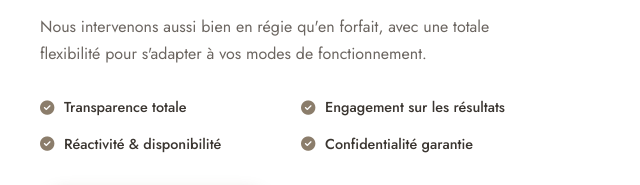
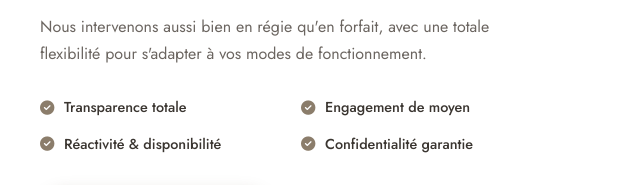
Before and after one commit to seemsharp/seemsharp-website, a plain HTML site: page public/index.html in a window 1280 px wide. Shown: the part 2891-3076 px from the top of the page, 640-1280 px from the left. Drawn offline with nearby package versions, Linux system fonts and the light colour scheme.

Commit message:
fix: engagement sur les résultats → engagement de moyen
Co-Authored-By: Claude Sonnet 4.6 <noreply@anthropic.com>

```diff
--- a/public/index.html
+++ b/public/index.html
@@ -193,7 +193,7 @@
         <p>Nous intervenons aussi bien en régie qu'en forfait, avec une totale flexibilité pour s'adapter à vos modes de fonctionnement.</p>
         <div class="about-values">
           <div class="value-item"><i class="fa-solid fa-check-circle"></i><span>Transparence totale</span></div>
-          <div class="value-item"><i class="fa-solid fa-check-circle"></i><span>Engagement sur les résultats</span></div>
+          <div class="value-item"><i class="fa-solid fa-check-circle"></i><span>Engagement de moyen</span></div>
           <div class="value-item"><i class="fa-solid fa-check-circle"></i><span>Réactivité & disponibilité</span></div>
           <div class="value-item"><i class="fa-solid fa-check-circle"></i><span>Confidentialité garantie</span></div>
         </div>
```
